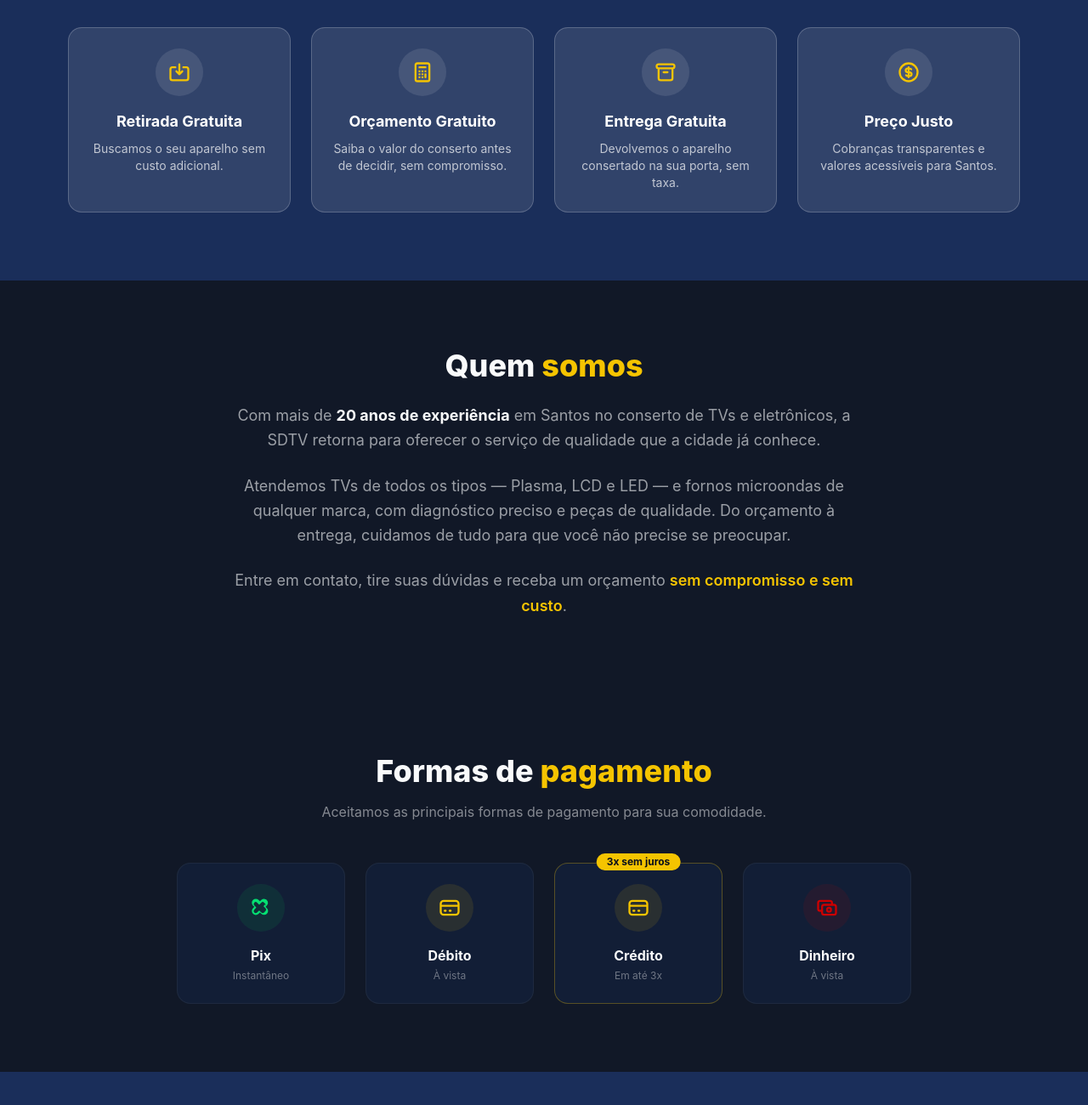
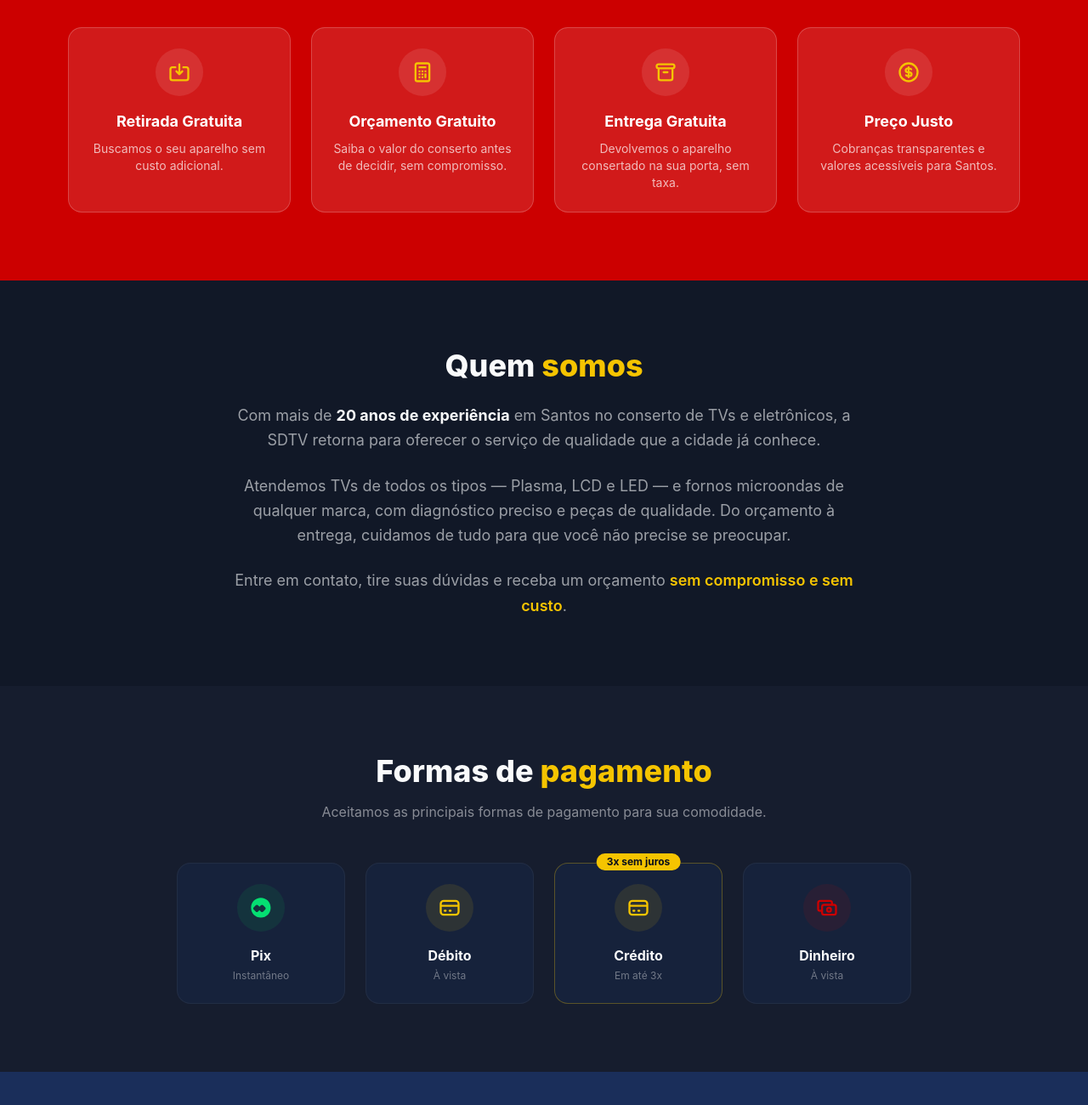
Before and after one commit to omathcampos/sdtv, a website built with Vite: page index.html in a window 1280 px wide. Shown: the part 1490-2790 px from the top of the page at 85% size. Built offline with nearby package versions, Linux system fonts and the light colour scheme.

Commit message:
revert: volta ao estado anterior às alterações de cor
Restaura index.html para o commit dfea3f4, desfazendo as tentativas
de consistência de cor que não agradaram.

Co-Authored-By: Claude Sonnet 4.6 <noreply@anthropic.com>

```diff
--- a/index.html
+++ b/index.html
@@ -167,7 +167,7 @@
     </section>
 
     <!-- ===== SERVIÇOS ===== -->
-    <section id="servicos" class="py-20 bg-sdtv-dark">
+    <section id="servicos" class="py-20 bg-[#161d2e]">
       <div class="max-w-6xl mx-auto px-4">
         <h2 class="text-3xl md:text-4xl font-extrabold text-center text-sdtv-light mb-4">
           O que <span class="text-sdtv-yellow">consertamos</span>
@@ -226,7 +226,7 @@
     </section>
 
     <!-- ===== DIFERENCIAIS ===== -->
-    <section id="diferenciais" class="py-20 bg-sdtv-blue">
+    <section id="diferenciais" class="py-20 bg-sdtv-red">
       <div class="max-w-6xl mx-auto px-4">
         <h2 class="text-3xl md:text-4xl font-extrabold text-center text-white mb-4">
           Por que escolher a <span class="text-sdtv-yellow">SDTV?</span>
@@ -304,7 +304,7 @@
     </section>
 
     <!-- ===== PAGAMENTO ===== -->
-    <section id="pagamento" class="py-20 bg-sdtv-dark">
+    <section id="pagamento" class="py-20 bg-[#161d2e]">
       <div class="max-w-4xl mx-auto px-4">
         <h2 class="text-3xl md:text-4xl font-extrabold text-center text-sdtv-light mb-4">
           Formas de <span class="text-sdtv-yellow">pagamento</span>
@@ -315,9 +315,9 @@
           <!-- Pix -->
           <div class="bg-sdtv-blue/30 border border-white/5 rounded-2xl p-6 text-center hover:border-sdtv-yellow/40 transition-all">
             <div class="w-14 h-14 mx-auto mb-4 rounded-full bg-green-500/10 flex items-center justify-center">
-              <!-- Pix icon -->
+              <!-- Pix icon (simplified) -->
               <svg class="w-7 h-7 text-green-400" viewBox="0 0 24 24" fill="currentColor">
-                <path d="M15.18 2.93a4.01 4.01 0 0 0-2.83 1.17L11 5.46 9.65 4.1a4 4 0 0 0-5.66 5.66L5.35 11 4 12.35a4 4 0 0 0 5.66 5.66L11 16.65l1.35 1.35a4 4 0 0 0 5.66-5.66L16.65 11l1.35-1.35a4.01 4.01 0 0 0-2.82-6.72zm1.42 5.31-1.76 1.76a.5.5 0 0 0 0 .71l1.76 1.76a2 2 0 0 1 0 2.83l-1.41 1.41a2 2 0 0 1-2.83 0L10.6 14.9a.5.5 0 0 0-.71 0l-1.76 1.76a2 2 0 0 1-2.83-2.83l1.76-1.76a.5.5 0 0 0 0-.71L5.3 9.6a2 2 0 0 1 2.83-2.83l1.76 1.76a.5.5 0 0 0 .71 0l1.76-1.76a2 2 0 0 1 2.83 0l1.41 1.41a2 2 0 0 1 0 2.06z"/>
+                <path d="M11.9 2C6.4 2 2 6.4 2 11.9s4.4 9.9 9.9 9.9 9.9-4.4 9.9-9.9S17.4 2 11.9 2zm4.4 11.7l-2.1 2.1c-.3.3-.7.5-1.1.5s-.8-.2-1.1-.5l-1.5-1.5-1.5 1.5c-.3.3-.7.5-1.1.5s-.8-.2-1.1-.5l-2.1-2.1c-.6-.6-.6-1.6 0-2.2l2.1-2.1c.3-.3.7-.5 1.1-.5s.8.2 1.1.5l1.5 1.5 1.5-1.5c.3-.3.7-.5 1.1-.5s.8.2 1.1.5l2.1 2.1c.6.6.6 1.6 0 2.2z"/>
               </svg>
             </div>
             <h3 class="text-sdtv-light font-bold text-base">Pix</h3>
```
